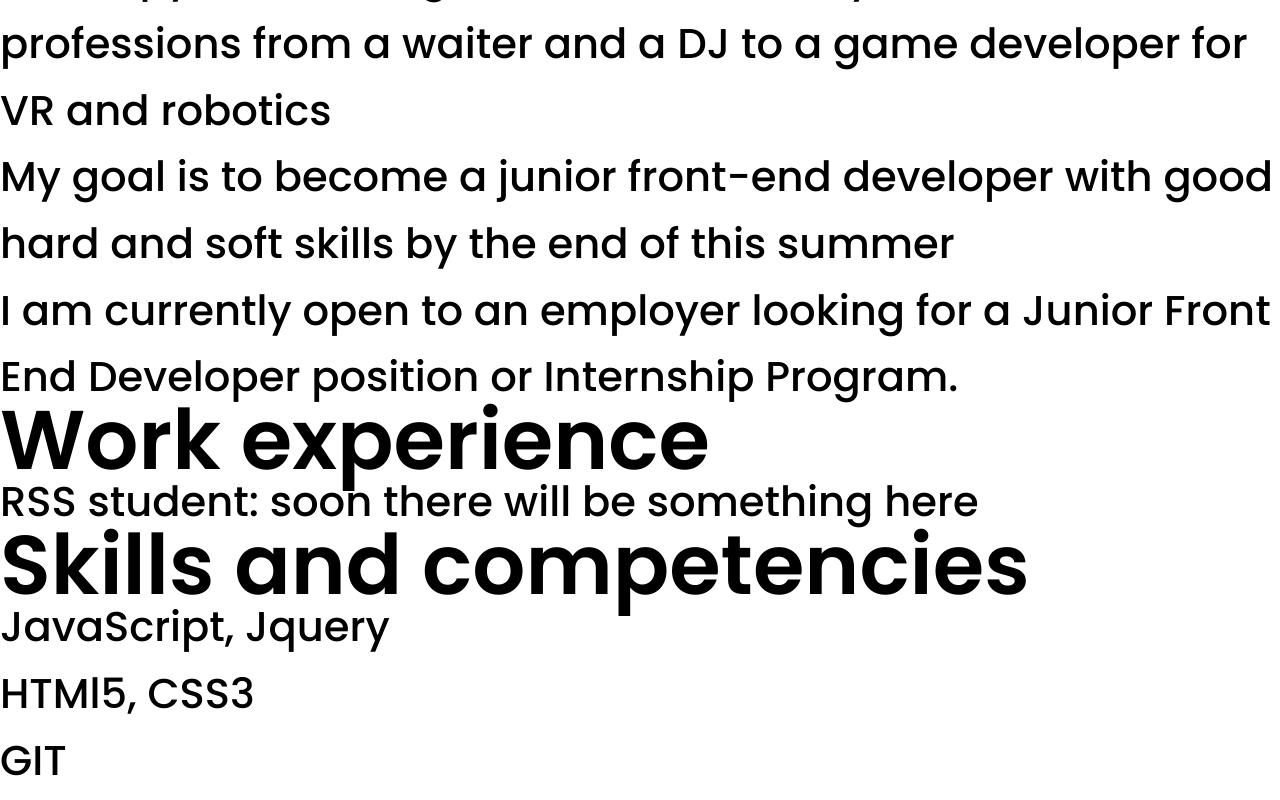
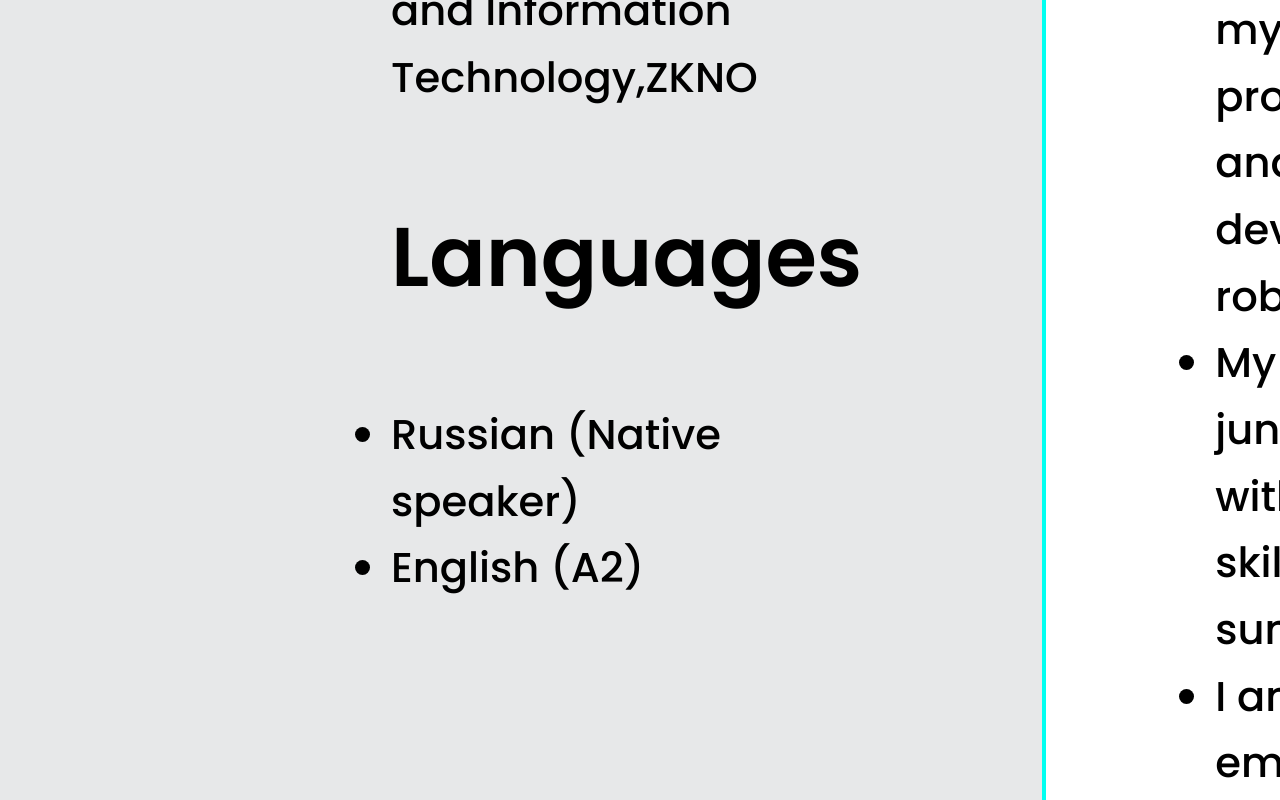
Before and after one commit to Original-pokemon/rsschool-cv, a plain HTML site: page index.html in a window 1280 px wide. Shown: the part 2000-2800 px from the top of the page. Drawn offline with Linux system fonts and the light colour scheme.

Commit message:
feat: add styles main&aside

```diff
--- a/assets/css/style.css
+++ b/assets/css/style.css
@@ -10,6 +10,7 @@ body {
   font-family: "Poppins", sans-serif;
   font-size: 41.67px;
   line-height: 66.67px;
+  background: rgb(56, 56, 56);
 }
 
 h1 {
@@ -57,7 +58,7 @@ img {
 
 .avatar {
   margin-right: 170px;
-  border: 5px solid #ffffff;
+  border: 5px solid #00fff0;
 }
 
 .header-text {
@@ -67,7 +68,6 @@ img {
 .name {
   margin-bottom: 106px;
 }
-
 .contact {
   list-style: none;
 }
@@ -81,3 +81,50 @@ img {
   text-decoration: none;
   font-weight: 300;
 }
+
+/* Aside */
+
+.left-aside {
+  background: #e7e8e9;
+  border-right: 4px solid #00fff0;
+}
+
+.aside-wrapper {
+  display: flex;
+  flex-direction: column;
+  padding-left: 391px;
+  padding-top: 164px;
+  padding-right: 180px;
+}
+
+.aside-section {
+  padding-bottom: 116px;
+}
+
+.aside-section-title {
+  padding-bottom: 116px;
+}
+
+/* Main */
+
+.main {
+  display: flex;
+  border-top: 4px solid #00fff0;
+
+  background: #ffffff;
+}
+
+.main-wrapper {
+  display: flex;
+  flex-direction: column;
+  padding-left: 169px;
+  padding-top: 164px;
+}
+
+.main-section {
+  padding-bottom: 116px;
+}
+
+.main-section-title {
+  padding-bottom: 68px;
+}
--- a/index.html
+++ b/index.html
@@ -30,7 +30,7 @@
               <h1>Eremkin</h1>
             </div>
 
-            <ul class="contact">
+            <ul class="contact class="main-section"">
               <li class="contact-elem">
                 <h3 class="contact-title">Phone :</h3>
                 <a class="header-link" href="tel:+79775049213"
@@ -54,10 +54,11 @@
         </div>
       </header>
 
+      <main class="main">
         <aside class="left-aside">
           <div class="aside-wrapper">
-          <section>
-            <h2>Education</h2>
+            <section class="aside-section">
+              <h2 class="aside-section-title">Education</h2>
 
               <p>
                 2018-2022 : SPO,Security in Telecommunications and Information
@@ -65,8 +66,8 @@
               </p>
             </section>
 
-          <section>
-            <h2>Languages</h2>
+            <section class="aside-section">
+              <h2 class="aside-section-title">Languages</h2>
               <ul>
                 <li>Russian (Native speaker)</li>
                 <li>English (A2)</li>
@@ -75,10 +76,9 @@
           </div>
         </aside>
 
-      <main class="main">
         <div class="main-wrapper">
-          <section>
-            <h2>About Me</h2>
+          <section class="main-section">
+            <h2 class="main-section-title">About Me</h2>
 
             <ul>
               <li>
@@ -100,14 +100,14 @@
             </ul>
           </section>
 
-          <section>
-            <h2>Work experience</h2>
+          <section class="main-section">
+            <h2 class="main-section-title">Work experience</h2>
 
             <p>RSS student: soon there will be something here</p>
           </section>
 
-          <section>
-            <h2>Skills and competencies</h2>
+          <section class="main-section">
+            <h2 class="main-section-title">Skills and competencies</h2>
             <ul>
               <li>JavaScript, Jquery</li>
               <li>HTMl5, CSS3</li>
@@ -117,10 +117,10 @@
           </section>
 
           <section>
-            <h2>Code example</h2>
+            <h2 class="main-section-title">Code example</h2>
 
             <figure>
-              <img src="assets/img/code-example.png" alt="code example" />
+              <img src="assets/img/code-example.png" alt="code example" width="1250px" />
 
               <figcaption>Fig.1 - Code Example.</figcaption>
             </figure>
```
Lines whose indentation alone changed are shown as unchanged.
